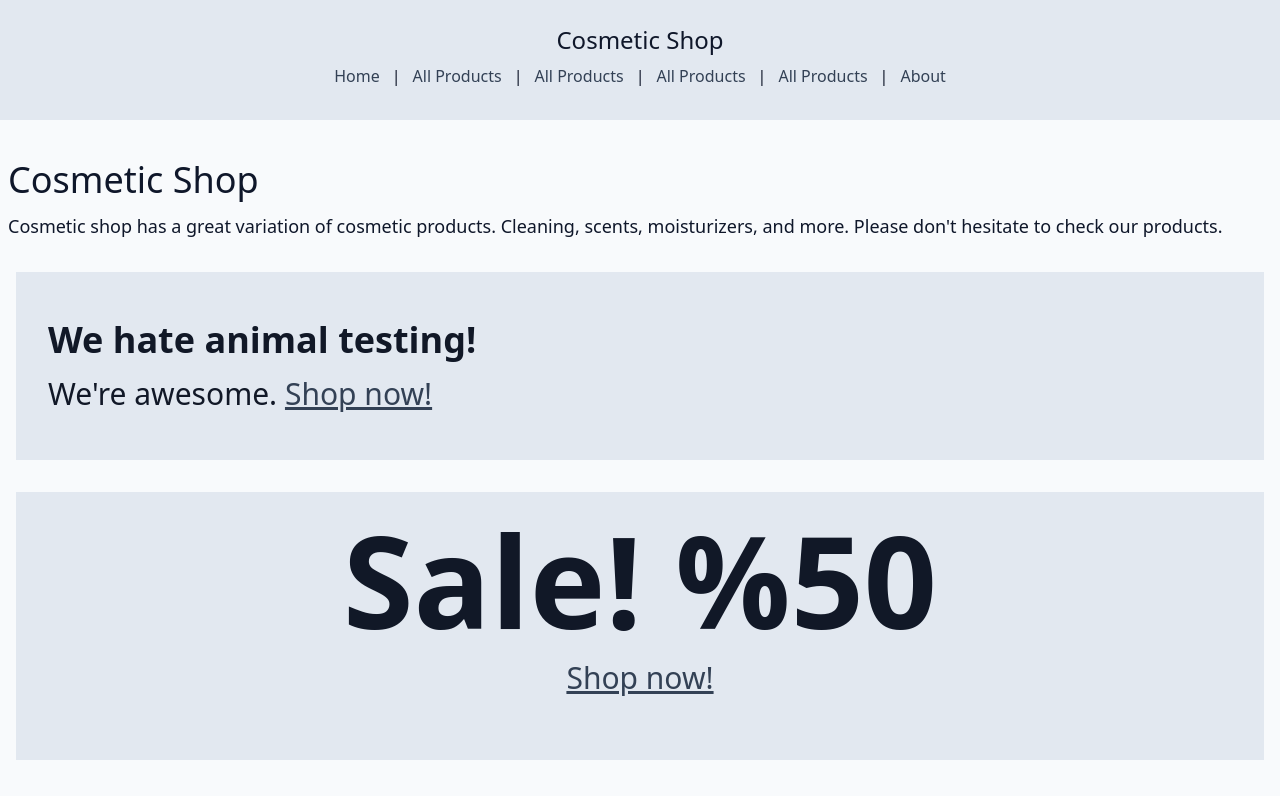
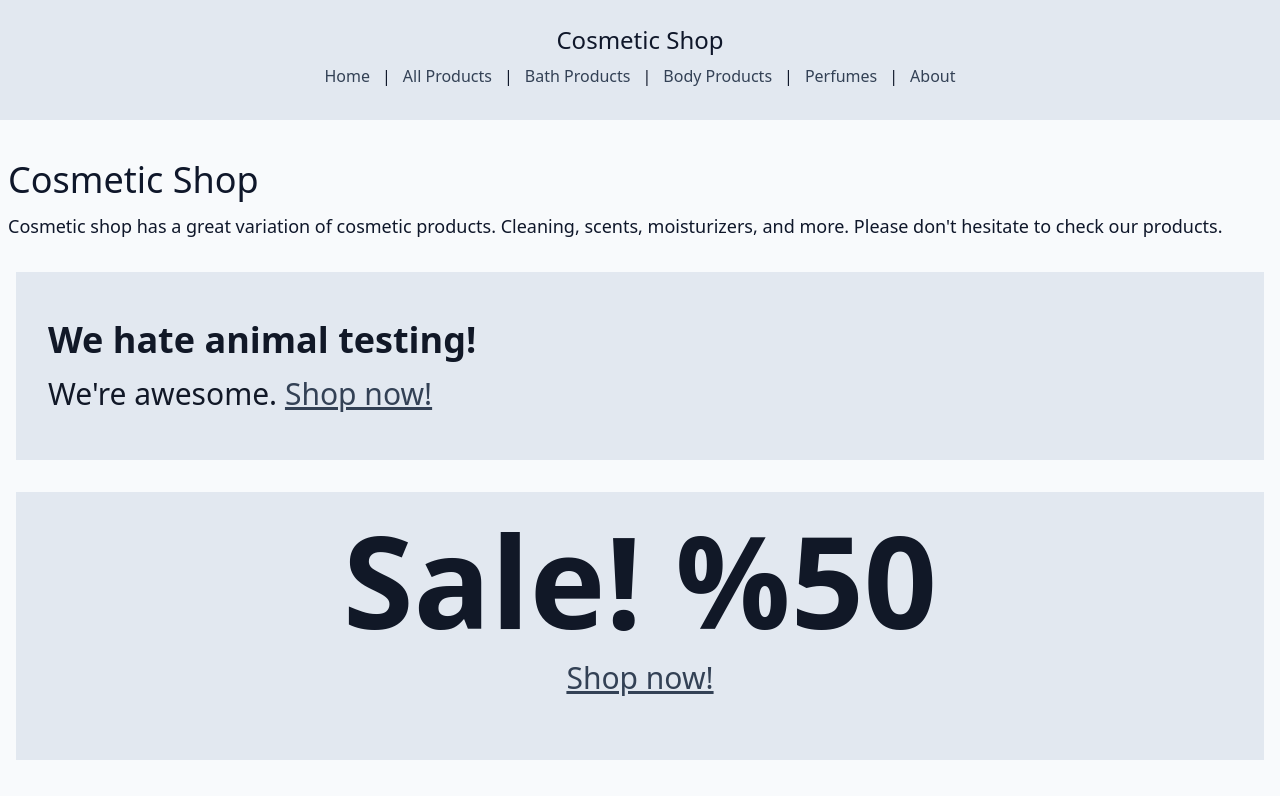
Before and after one commit to burakyucel07/cosmetic-products-ui-vue, a Vue app: page / in a window 1280 px wide. Shown: the top 796 px of the page. Built offline with nearby package versions, Linux system fonts and the light colour scheme.

Commit message:
Fix naming mistake in main nav menu

```diff
--- a/src/components/MainNavigation.vue
+++ b/src/components/MainNavigation.vue
@@ -31,15 +31,15 @@ export default defineComponent({
         },
         {
           to: "/products/bath",
-          text: "All Products",
+          text: "Bath Products",
         },
         {
           to: "/products/body",
-          text: "All Products",
+          text: "Body Products",
         },
         {
           to: "/products/perfumes",
-          text: "All Products",
+          text: "Perfumes",
         },
         {
           to: "/about",
```
